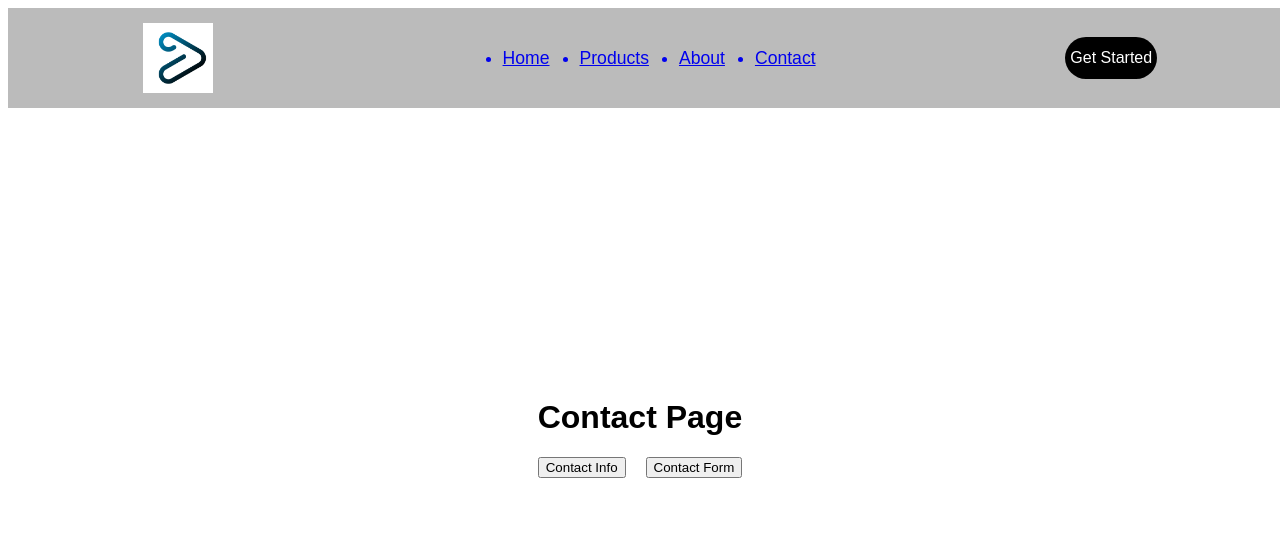
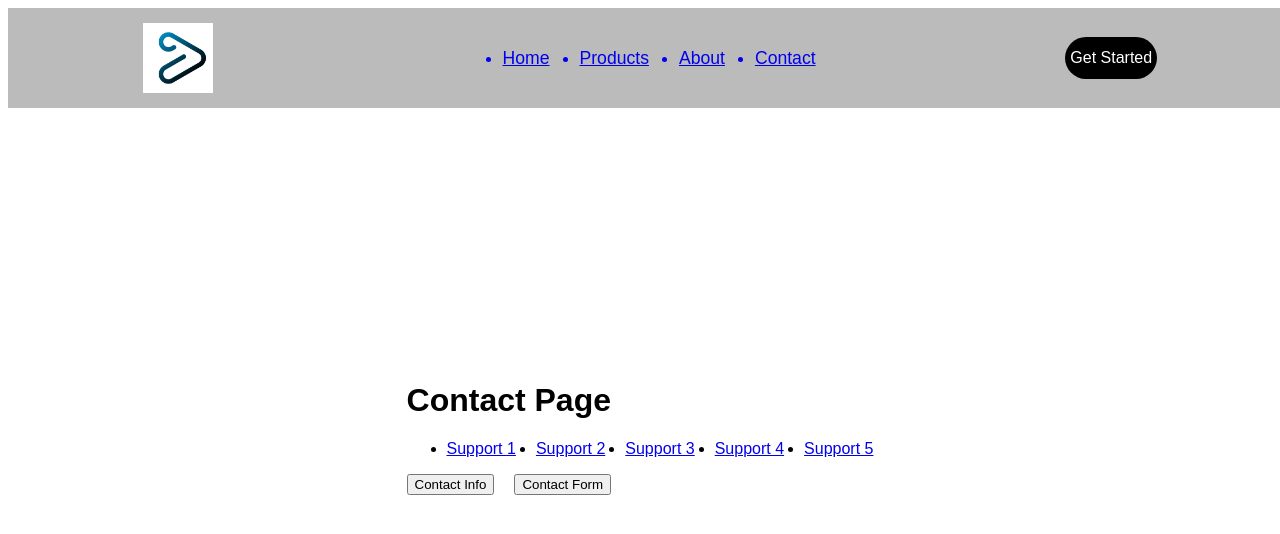
Before and after one commit to muazimmaqbool/Reactjs-with-Me, a React (Create React App) app: page /contact in a window 1280 px wide. Shown: the top 534 px of the page. Built offline with nearby package versions, Linux system fonts and the light colour scheme.

Commit message:
Passing id via links

```diff
--- a/src/React Router/Pages/Contact.jsx
+++ b/src/React Router/Pages/Contact.jsx
@@ -1,6 +1,6 @@
 import React from 'react'
 import styles from "../reactRouterStyle.module.css"
-import { useNavigate } from 'react-router-dom';
+import { Link, useNavigate } from 'react-router-dom';
 
 const Contact = () => {
   const navigate = useNavigate();
@@ -8,10 +8,18 @@ const Contact = () => {
   return (
     <div>
       <h1>Contact Page</h1>
+      <ul style={{display:"flex", gap:"20px"}}>
+        <li><Link to={"1"}>Support 1</Link></li>
+         <li><Link to={"2"}>Support 2</Link></li>
+          <li><Link to={"3"}>Support 3</Link></li>
+           <li><Link to={"4"}>Support 4</Link></li>
+            <li><Link to={"5"}>Support 5</Link></li>
+      </ul>
       <div className={styles.contactBtns}>
         <button onClick={()=>navigate("info")}>Contact Info</button>
         <button onClick={()=>navigate("form")}>Contact Form</button>
       </div>
+
     </div>
   )
 }
```
